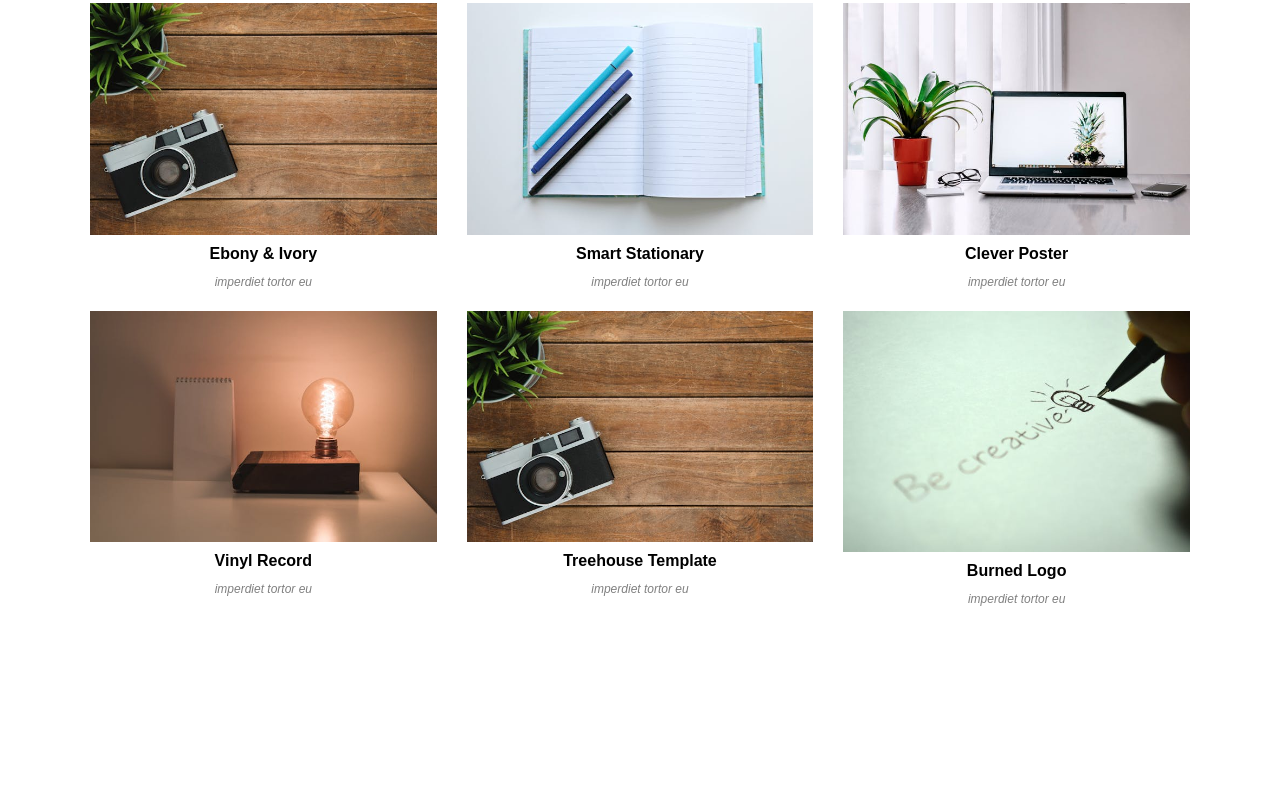
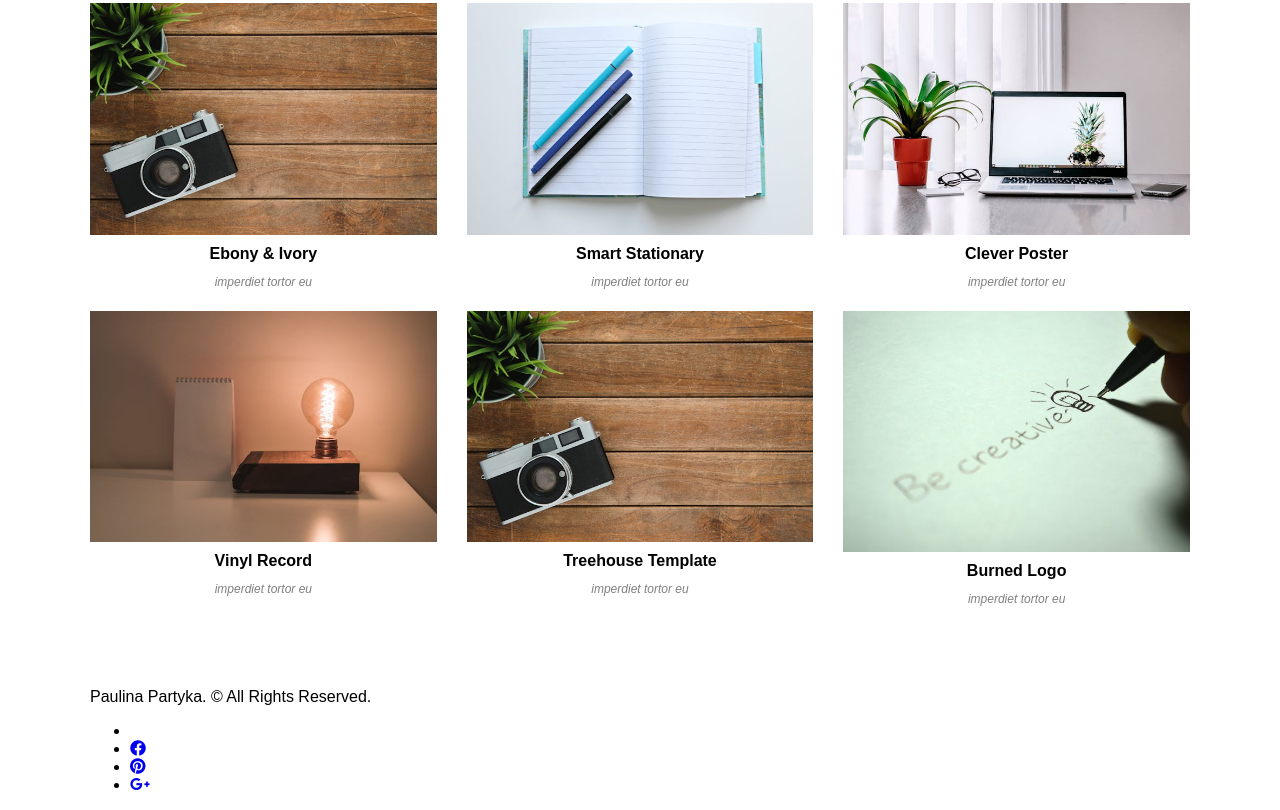
Before and after one commit to PaulinaP20/landing-page, a website: page index.html in a window 1280 px wide. Shown: the part 1444-2254 px from the top of the page. Before the commit the page ends 2132 px from the top, so only its background shows below. Drawn offline with Linux system fonts and the light colour scheme.

Commit message:
add footer html

```diff
--- a/index.html
+++ b/index.html
@@ -132,8 +132,18 @@
                     </div>
                     </div>
                 </div>
+        </section>
+        <footer class="footer">
+            <div class="container">
+                <div>Paulina Partyka. © All Rights Reserved.</div>
+                <ul>
+                    <li><a href="#"><i class="fa-brands fa-x-twitter"></i></a></li>
+                    <li><a href="#"><i class="fa-brands fa-facebook"></i></a></li>
+                    <li><a href="#"><i class="fa-brands fa-pinterest"></i></a></li>
+                    <li><a href="#"><i class="fa-brands fa-google-plus-g"></i></a></li>
+                </ul>
+            </div>
 
-
-        </section>
+        </footer>
     </body>
 </html>
```
